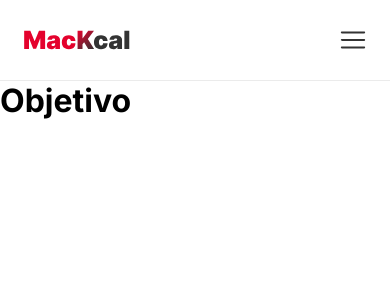
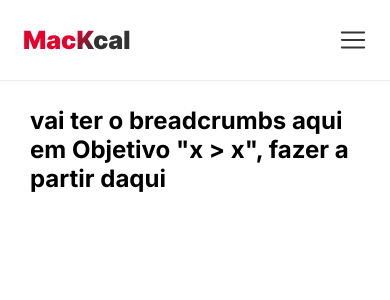
Before and after one commit to matheusapostulo/MacKcal, a Next.js app: page /Objetivo in a window 390 px wide. Shown: the top 300 px of the page. Built offline with nearby package versions, Linux system fonts and the light colour scheme.

Commit message:
Definindo uma margin para conteúdo principal do site dentro do Layout

```diff
--- a/src/app/Objetivo/page.js
+++ b/src/app/Objetivo/page.js
@@ -1,5 +1,5 @@
-export default function Refeicoes(){
+export default function Objetivo(){
     return(
-        <h1>Objetivo</h1>
+        <h1>{'vai ter o breadcrumbs aqui em Objetivo "x > x", fazer a partir daqui'}</h1>
     )
 }
--- a/src/app/Refeicoes/page.js
+++ b/src/app/Refeicoes/page.js
@@ -1,5 +1,5 @@
 export default function Refeicoes(){
     return(
-        <h1>Refeicoes</h1>
+        <h1>{'vai ter o breadcrumbs aqui em Refeicoes "x > x", fazer a partir daqui'}</h1>
     )
 }
--- a/src/app/globals.css
+++ b/src/app/globals.css
@@ -10,3 +10,13 @@ a{
   color: inherit;
   text-decoration: none;
 }
+
+/* Definindo uma margin para o conteúdo principal do site */
+.containerChildrenLayout{
+  margin: 40px 85px 40px 85px;
+}
+@media screen and (max-width: 768px) {
+  .containerChildrenLayout{
+    margin: 25px 30px 25px 30px;
+  }
+}
--- a/src/app/layout.js
+++ b/src/app/layout.js
@@ -14,7 +14,9 @@ export default function RootLayout({ children }) {
     <html lang="pt-br">
       <body className={inter.className}>
         <Header/>
-        {children}
+        <section className="containerChildrenLayout">
+          {children}
+        </section>
       </body>
     </html>
   );
--- a/src/app/styles/Header.module.css
+++ b/src/app/styles/Header.module.css
@@ -1,6 +1,7 @@
 /* Estilos para o Header */
 .header{
   display: flex;
+  position: inherit;
   background-color: "#ffffff";
   flex-direction: column;
   height: 80px;
```
